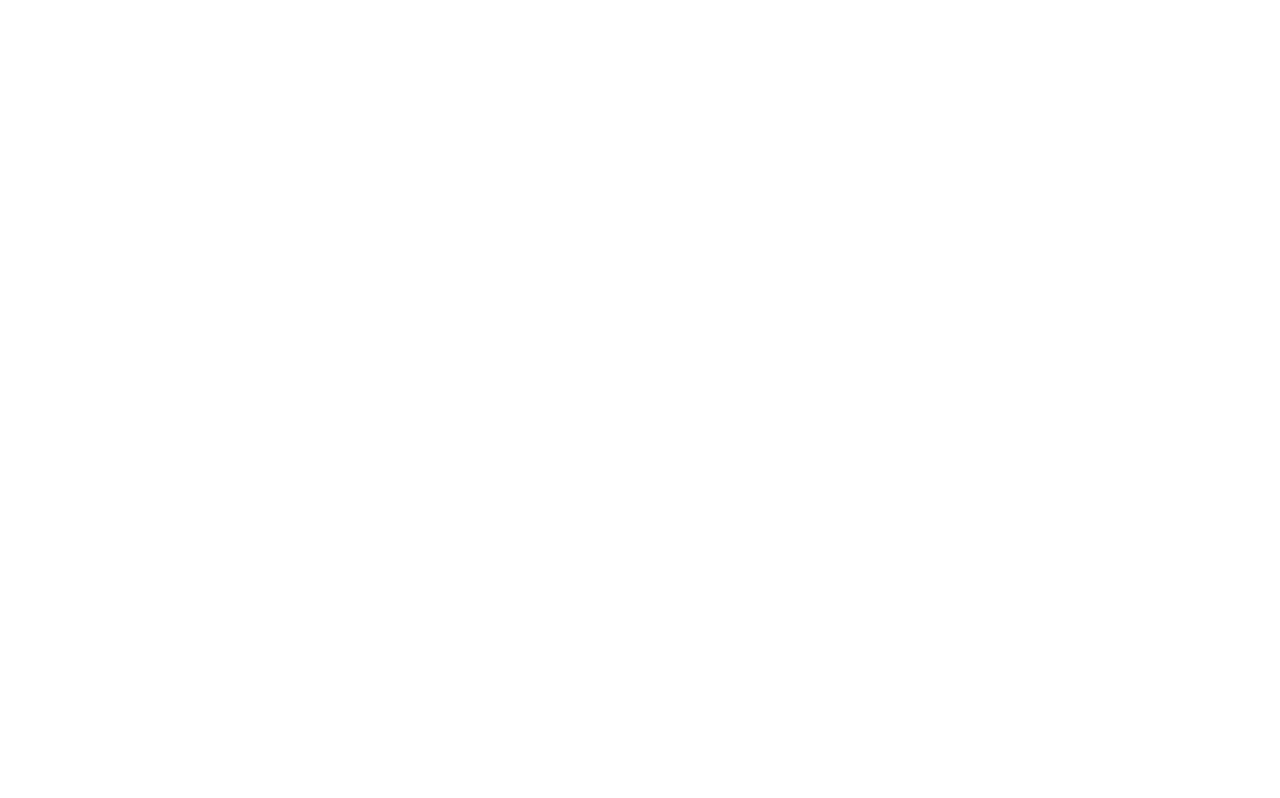
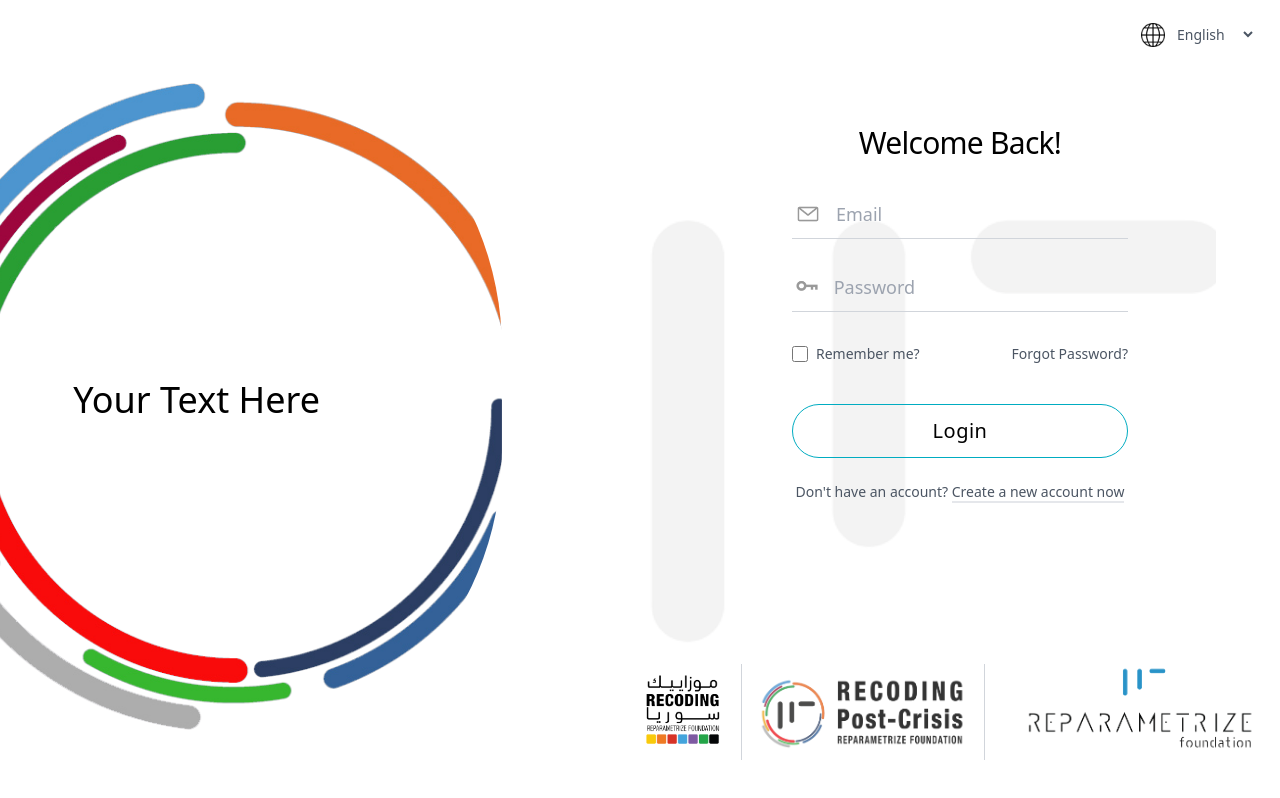
Before and after one commit to AkramAlmnajed/FrontEndRecoding, a React (Create React App) app: page /login in a window 1280 px wide. Before the commit this address had no page. Built offline with nearby package versions, Linux system fonts and the light colour scheme.

Commit message:
Fixed images

```diff
--- a/src/App.js
+++ b/src/App.js
@@ -1,7 +1,7 @@
 import "./App.css";
 import { BrowserRouter as Router, Route, Routes } from "react-router-dom";
 import Home from "./pages/Home";
-
+import LoginPage from './pages/LoginPage'
 
 function App() {
   return (
@@ -9,6 +9,9 @@ function App() {
       <Routes>
         <Route path="/" element={<Home />} />
       </Routes>
+      <Routes>
+          <Route path="/login" element={<LoginPage/>}/>
+      </Routes>
     </Router>
   );
 }
--- a/src/components/Forms/LoginForm.jsx
+++ b/src/components/Forms/LoginForm.jsx
@@ -4,8 +4,8 @@ import SubmitButton from '../FormElements/SubmitButton';
 
 const LoginForm = memo(() => (
   <>
-    <InputField type="email" icon="/Mail.png" placeholder="Email" />
-    <InputField type="password" icon="/Password.png" placeholder="Password" />
+    <InputField type="email" icon="/assets/Mail.png" placeholder="Email" />
+    <InputField type="password" icon="/assets/Password.png" placeholder="Password" />
 
     <div className="flex justify-between items-center mb-10 text-sm">
       <label className="flex items-center space-x-2">
--- a/src/components/Forms/PasswordResetForm.jsx
+++ b/src/components/Forms/PasswordResetForm.jsx
@@ -13,7 +13,7 @@ const PasswordResetForm = memo(() => (
 
     <InputField
       type="email"
-      icon="/Mail.png"
+      icon="/assets/Mail.png"
       placeholder="Email Address"
     />
 
--- a/src/components/Forms/PositionForm.jsx
+++ b/src/components/Forms/PositionForm.jsx
@@ -31,7 +31,7 @@ const PositionForm = memo(() => {
         <div className="mb-8">
           <div className="flex items-center border-b border-gray-300 pb-2">
             <img
-              src="/DropDown.png"
+              src="/assets/DropDown.png"
               className="h-8 w-8 mr-3 opacity-40"
               alt="Position"
               loading="lazy"
@@ -50,7 +50,7 @@ const PositionForm = memo(() => {
         <div className="mb-8">
           <div className="flex items-center border-b border-gray-300 pb-2">
             <img
-              src="/DropDown.png"
+              src="/assets/DropDown.png"
               className="h-8 w-8 mr-3 opacity-40"
               alt="Department"
               loading="lazy"
@@ -69,7 +69,7 @@ const PositionForm = memo(() => {
         <div className="mb-10">
           <div className="flex items-center border-b border-gray-300 pb-2">
             <img
-              src="/DropDown.png"  // Add your layer icon
+              src="/assets/DropDown.png"  // Add your layer icon
               className="h-8 w-8 mr-3 opacity-40"
               alt="Layer"
               loading="lazy"
--- a/src/components/Forms/RegisterForm.jsx
+++ b/src/components/Forms/RegisterForm.jsx
@@ -4,10 +4,10 @@ import SubmitButton from '../FormElements/SubmitButton';
 
 const RegisterForm = memo(() => (
   <>
-    <InputField type="text" icon="/User.png" placeholder="Full Name" />
-    <InputField type="email" icon="/Mail.png" placeholder="Email" />
-    <InputField type="password" icon="/Password.png" placeholder="Password" />
-    <InputField type="password" icon="/Password.png" placeholder="Confirm Password" />
+    <InputField type="text" icon="/assets/User.png" placeholder="Full Name" />
+    <InputField type="email" icon="/assets/Mail.png" placeholder="Email" />
+    <InputField type="password" icon="/assets/Password.png" placeholder="Password" />
+    <InputField type="password" icon="/assets/Password.png" placeholder="Confirm Password" />
 
     <div className="flex justify-between items-center mb-10 text-sm">
       <label className="flex items-center space-x-2">
--- a/src/components/Forms/ResetPasswordForm.jsx
+++ b/src/components/Forms/ResetPasswordForm.jsx
@@ -4,8 +4,8 @@ import SubmitButton from '../FormElements/SubmitButton';
 
 const ResetPasswordForm = memo(() => (
   <>
-    <InputField type="password" icon="/Password.png" placeholder="New Password" />
-    <InputField type="password" icon="/Password.png" placeholder="Confirm New Password" />
+    <InputField type="password" icon="/assets/Password.png" placeholder="New Password" />
+    <InputField type="password" icon="/assets/Password.png" placeholder="Confirm New Password" />
 
     <SubmitButton text="Reset my Password" />
 
--- a/src/components/Forms/SuccessMessage.jsx
+++ b/src/components/Forms/SuccessMessage.jsx
@@ -1,7 +1,7 @@
 import React, { memo } from 'react';
 
 const SuccessMessage = memo(({
-  icon = "/Mark.png",
+  icon = "/assets/Mark.png",
   title,
   description,
   redirectText = "You will be redirected to the login page."
--- a/src/components/Forms/VerificationForm.jsx
+++ b/src/components/Forms/VerificationForm.jsx
@@ -6,7 +6,7 @@ const VerificationForm = memo(() => (
   <>
     <InputField
       type="text"
-      icon="/VerificationCode.png"  // Make sure to add this icon
+      icon="/assets/VerificationCode.png"  // Make sure to add this icon
       placeholder="Confirmation Code"
     />
 
--- a/src/components/auth/BackgroundImage.jsx
+++ b/src/components/auth/BackgroundImage.jsx
@@ -2,7 +2,7 @@ import React, { memo } from 'react';
 
 const BackgroundImage = memo(() => {
   const style = {
-    backgroundImage: "url('/FOUNDATION_LOGO_BLACK.png')",
+    backgroundImage: "url('/assets/FOUNDATION_LOGO_BLACK.png')",
     opacity: 0.05,
     transform: "translateX(-10%)",
     zIndex: 0
--- a/src/components/auth/FooterImages.jsx
+++ b/src/components/auth/FooterImages.jsx
@@ -2,9 +2,9 @@ import React, { memo } from 'react';
 
 const FooterImages = memo(() => {
   const images = [
-    { src: "/MOSAICCOLOR.png", alt: "Mosaic", className: "w-24 h-24 object-contain" },
-    { src: "/Platform_Horizontal_Transparent.png", alt: "Platform", className: "w-72 h-24 opacity-80 object-contain" },
-    { src: "/FOUNDATION_BLACK.png", alt: "Foundation", className: "w-72 h-28 object-contain" }
+    { src: "/assets/MOSAICCOLOR.png", alt: "Mosaic", className: "w-24 h-24 object-contain" },
+    { src: "/assets/Platform_Horizontal_Transparent.png", alt: "Platform", className: "w-72 h-24 opacity-80 object-contain" },
+    { src: "/assets/FOUNDATION_BLACK.png", alt: "Foundation", className: "w-72 h-28 object-contain" }
   ];
 
   return (
--- a/src/components/auth/LanguageSelector.jsx
+++ b/src/components/auth/LanguageSelector.jsx
@@ -10,7 +10,7 @@ const LanguageSelector = memo(() => {
   return (
     <div className="absolute top-4 right-6 z-50 flex justify-center items-center">
       <img
-        src="/Global.png"
+        src="/assets/Global.png"
         alt="Language"
         className="w-6 h-6 object-contain"
         loading="lazy"
--- a/src/components/auth/LeftSide.jsx
+++ b/src/components/auth/LeftSide.jsx
@@ -10,7 +10,7 @@ const LeftSide = memo(() => {
     <div className="w-1/2 flex items-center justify-center p-8 relative overflow-hidden">
       <div className="h-full w-[110%] -ml-20">
         <img
-          src="/Platform_LOGO_Trasparent.png"
+          src="/assets/Platform_LOGO_Trasparent.png"
           className="object-cover w-full h-full origin-top-left rounded-[1000px]"
           style={imageStyle}
           alt="Platform Logo"
```
